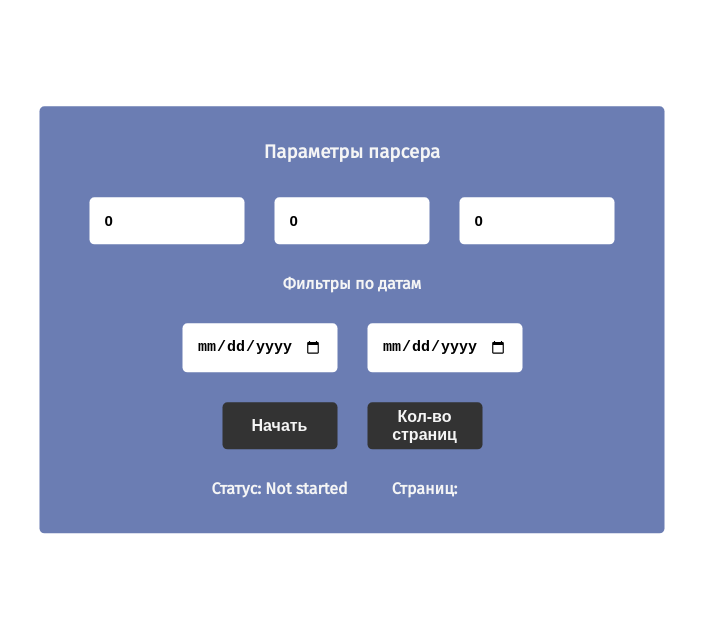
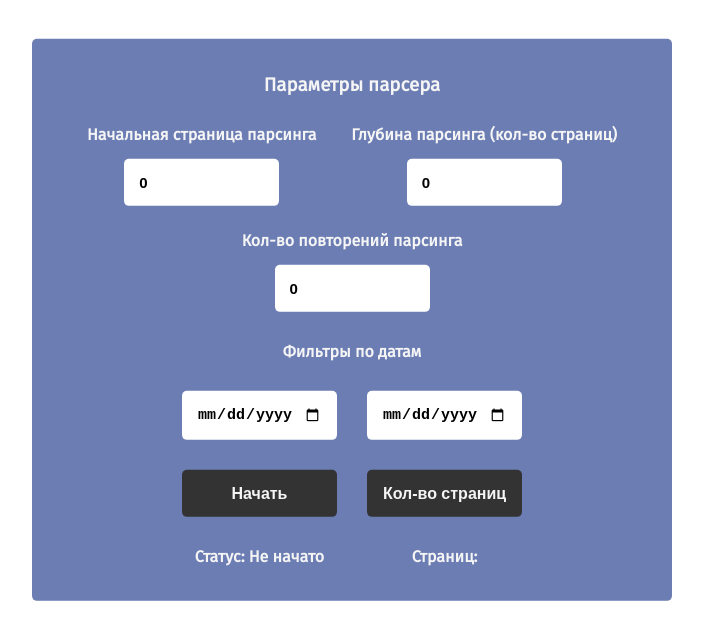
Before and after one commit to lubuntum/grantsParser, a React (Create React App) app: page / in a window 1280 px wide. Shown: the top 640 px of the page, without its empty margins (288-991 px from the left). Built offline with nearby package versions, Linux system fonts and the light colour scheme; what xlsx would draw is missing.

Commit message:
Добавил более детальное описание основных опций

```diff
--- a/src/components/Grabber.jsx
+++ b/src/components/Grabber.jsx
@@ -3,7 +3,7 @@ import { startParse } from "../modules/grabber";
 import { saveGrants } from "../modules/xlsxParser";
 import { loadMaxPageNumber } from "../modules/maxPageCount";
 function UserPanel(){
-    const [status,setStatus] = useState("Not started")
+    const [status,setStatus] = useState("Не начато")
     const [startPage, setStartPage] = useState(0)
     const [step, setStep] = useState(0)
     const [count, setCount] = useState(0)
@@ -56,11 +56,24 @@ function UserPanel(){
     return(
         <div className="parse_container">
             <h3>Параметры парсера</h3>
-                <div className="options">
-                    <input className="option" type="number" value={startPage} min={0} placeholder="Start from page..." onChange={handleStart}/>
-                    <input className="option" type="number" value={step} max={50} min={1} placeholder="Step"  onChange={handleStep}/>
-                    <input className="option" type="number" value={count} max={999} min={1} placeholder="How many times" onChange={handleCount} />
+            <div className="main_options">
+            <div className="options">
+                    <div className="usability">
+                        <label className="desc" htmlFor="">Начальная страница парсинга</label>
+                        <input className="option" type="number" value={startPage} min={0} placeholder="Начать со страницы" onChange={handleStart}/>
+                    </div>
+                    <div className="usability">
+                        <label className="desc" htmlFor="">Глубина парсинга (кол-во страниц)</label>
+                        <input className="option" type="number" value={step} max={50} min={1} placeholder="Шаг"  onChange={handleStep}/>
+                    </div>
+                    <div className="usability">
+                        <label className="desc" htmlFor="">Кол-во повторений парсинга</label>
+                        <input className="option" type="number" value={count} max={999} min={1} placeholder="Повторить раз" onChange={handleCount} />
+                    </div>
+
                 </div>
+            </div>
+
             <p>Фильтры по датам</p>
                 <div className="options">
                     <input type="date" className="option" />
--- a/src/style/parser_container.css
+++ b/src/style/parser_container.css
@@ -31,6 +31,9 @@ h3{
     align-items: center;
     flex-wrap: wrap;
 }
+.main_options .options{
+    justify-content: space-evenly;
+}
 .option:focus{
     border:none;
     outline: none;
@@ -44,12 +47,16 @@ h3{
     font-weight: 600;
     font-size: 15px;
 }
+
+.desc{
+    padding: 0px 15px;
+}
 .parse_btn{
     display: flex;
     justify-content: center;
     align-items: center;
     border: none;
-    width: 115px;
+    width: 155px;
     height: 47.6px;
     padding: 5px 15px;
     margin: 15px;
@@ -71,6 +78,10 @@ h3{
     justify-content: center;
     color: whitesmoke;
 }
+.main_options .usability{
+    padding-top: 10px;
+}
+
 .usability p{
     margin: 15px 0px 0px 0px;
 }
```
